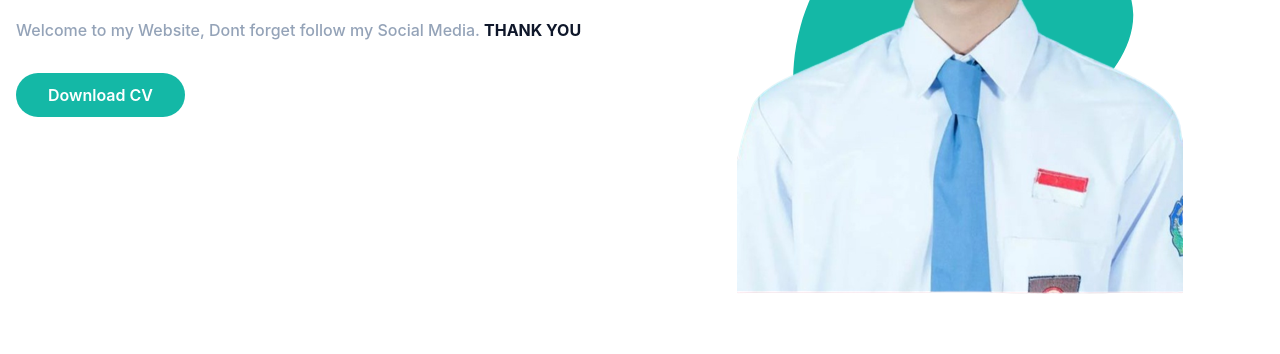
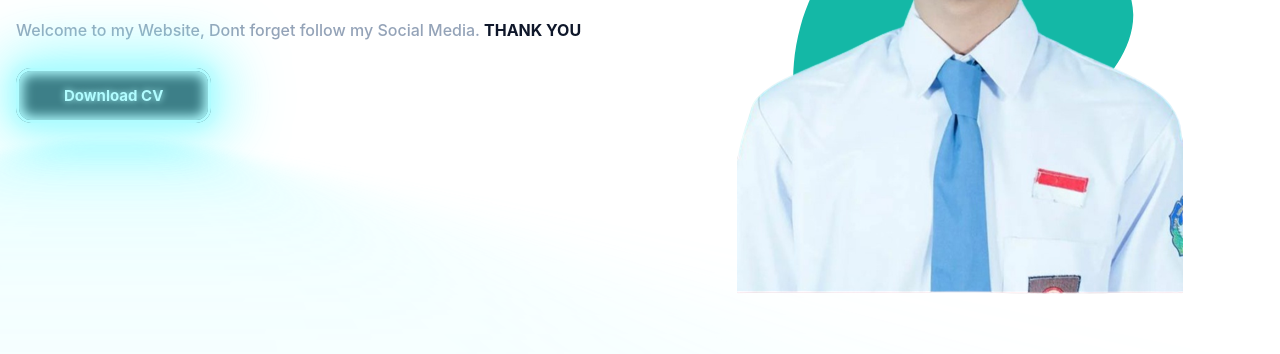
Before and after one commit to Resnu32/ResnuadhityaPortfolio, a website: page index.html in a window 1280 px wide. Shown: the part 446-800 px from the top of the page. Drawn offline with Linux system fonts and the light colour scheme.

Commit message:
Update index.html

```diff
--- a/index.html
+++ b/index.html
@@ -10,6 +10,55 @@
 <style>
     html {
   scroll-behavior: smooth;
+
+.glowbutton {
+  --glow-color: rgb(176, 252, 255);
+  --glow-spread-color: rgba(123, 251, 255, 0.781);
+  --enhanced-glow-color: rgb(206, 255, 255);
+  --btn-color: rgb(61, 127, 136);
+  border: 0.25em solid var(--glow-color);
+  padding: 1em 3em;
+  color: var(--glow-color);
+  font-size: 15px;
+  font-weight: bold;
+  background-color: var(--btn-color);
+  border-radius: 1em;
+  outline: none;
+  box-shadow: 0 0 1em 0.25em var(--glow-color),
+    0 0 4em 1em var(--glow-spread-color),
+    inset 0 0 0.75em 0.25em var(--glow-color);
+  text-shadow: 0 0 0.5em var(--glow-color);
+  position: relative;
+  transition: all 0.3s;
+}
+
+.glowbutton::after {
+  pointer-events: none;
+  content: "";
+  position: absolute;
+  top: 120%;
+  left: 0;
+  height: 100%;
+  width: 100%;
+  background-color: var(--glow-spread-color);
+  filter: blur(2em);
+  opacity: 0.7;
+  transform: perspective(1.5em) rotateX(35deg) scale(1, 0.6);
+}
+
+.glowbutton:hover {
+  color: var(--btn-color);
+  background-color: var(--glow-color);
+  box-shadow: 0 0 1em 0.25em var(--glow-color),
+    0 0 4em 2em var(--glow-spread-color),
+    inset 0 0 0.75em 0.25em var(--glow-color);
+}
+
+.glowbutton:active {
+  box-shadow: 0 0 0.6em 0.25em var(--glow-color),
+    0 0 2.5em 2em var(--glow-spread-color),
+    inset 0 0 0.5em 0.25em var(--glow-color);
+}
 }
 
 </style>
@@ -74,7 +123,7 @@
                     <h2 class="font-medium text-slate-500 text-lg mb-5 lg:text-2xl">Fresh Graduate & <span class="text-dark dark:text-white ">Network Engineer</span></h2>
                     <p class="font-medium text-slate-400 mb-10 leading-relaxed">Welcome to my Website, Dont forget follow my Social Media. <span class="text-dark font-bold dark:text-white">THANK YOU</span></p>
 
-                    <a href="https://drive.google.com/file/d/19bjsnsDT9PeX3J4Jp-yTe0hS42X4VZGQ/view" class="text-base font-semibold text-white bg-primary py-3 px-8 rounded-full hover:shadow-lg hover:opacity-80 transition duration-300 ease-in-out">Download CV</a>
+                    <a href="https://drive.google.com/file/d/19bjsnsDT9PeX3J4Jp-yTe0hS42X4VZGQ/view" class="text-base py-3 px-8 hover:opacity-80 transition duration-300 ease-in-out glowbutton">Download CV</a>
                 </div>
                 <div class="w-full self-end px-4 lg:w-1/2">
                     <div class="mt-10 relative lg:mt-9 lg:right-0">
```
